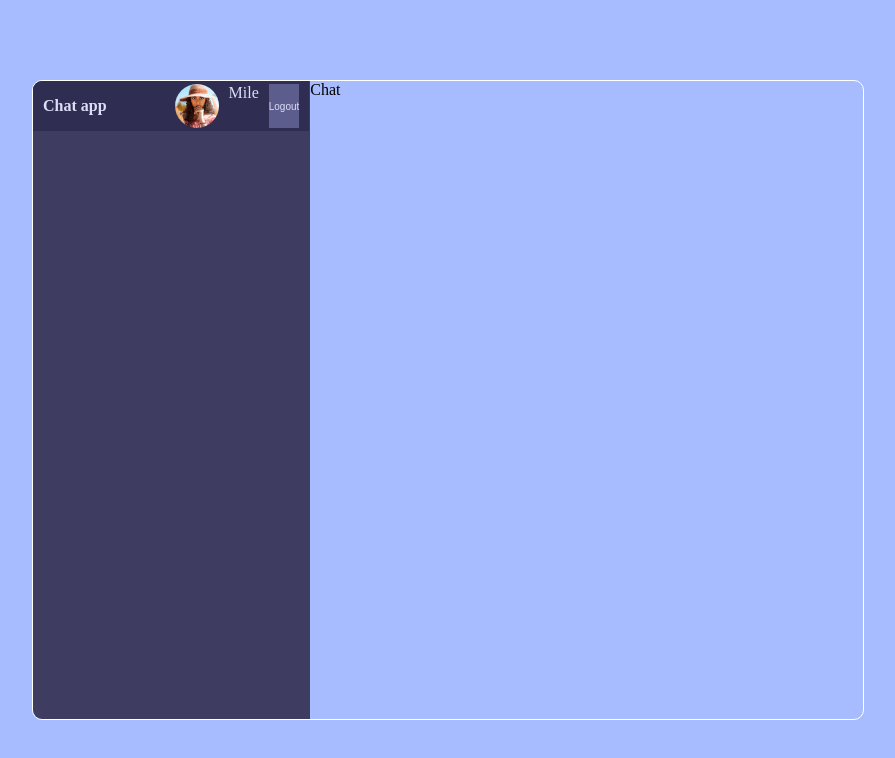
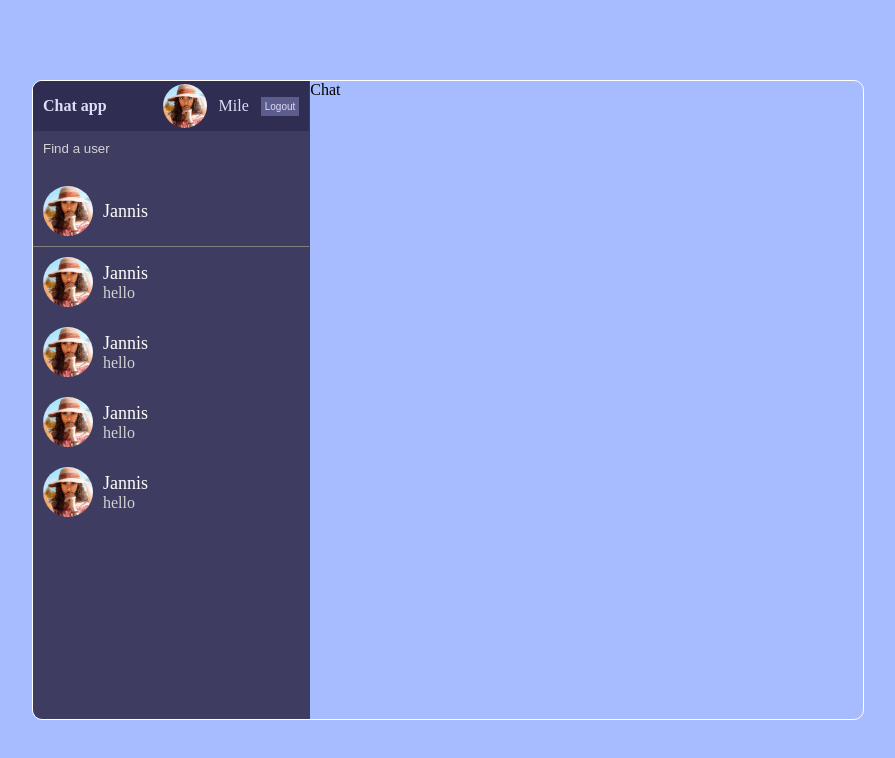
Before and after one commit to filiptrifunovic-mile/chat, a React (Create React App) app: page / in a window 1280 px wide. Shown: the top 758 px of the page, without its empty margins (192-1087 px from the left). Built offline with nearby package versions, Linux system fonts and the light colour scheme.

Commit message:
chats component

```diff
--- a/src/components/Chats.jsx
+++ b/src/components/Chats.jsx
@@ -1,7 +1,39 @@
 import React from "react";
+import image from "../img/1.jpg";
 
 const Chats = () => {
-  return <div>Chats</div>;
+  return (
+    <div className="chats">
+      <div className="userChat">
+        <img src={image} alt="avatar" />
+        <div className="userChatInfo">
+          <span>Jannis</span>
+          <p>hello</p>
+        </div>
+      </div>
+      <div className="userChat">
+        <img src={image} alt="avatar" />
+        <div className="userChatInfo">
+          <span>Jannis</span>
+          <p>hello</p>
+        </div>
+      </div>
+      <div className="userChat">
+        <img src={image} alt="avatar" />
+        <div className="userChatInfo">
+          <span>Jannis</span>
+          <p>hello</p>
+        </div>
+      </div>
+      <div className="userChat">
+        <img src={image} alt="avatar" />
+        <div className="userChatInfo">
+          <span>Jannis</span>
+          <p>hello</p>
+        </div>
+      </div>
+    </div>
+  );
 };
 
 export default Chats;
--- a/src/components/Search.jsx
+++ b/src/components/Search.jsx
@@ -1,7 +1,20 @@
 import React from "react";
+import image from "../img/1.jpg";
 
 const Search = () => {
-  return <div>Search</div>;
+  return (
+    <div className="search">
+      <div className="searchForm">
+        <input type="text" placeholder="Find a user" />
+        <div className="userChat">
+          <img src={image} alt="avatar" />
+          <div className="userChatInfo">
+            <span>Jannis</span>
+          </div>
+        </div>
+      </div>
+    </div>
+  );
 };
 
 export default Search;
--- a/src/components/Sidebar.jsx
+++ b/src/components/Sidebar.jsx
@@ -1,10 +1,14 @@
 import React from "react";
+import Chats from "./Chats";
 import Navbar from "./Navbar";
+import Search from "./Search";
 
 const Sidebar = () => {
   return (
     <div className="sidebar">
       <Navbar />
+      <Search />
+      <Chats />
     </div>
   );
 };
--- a/src/style.scss
+++ b/src/style.scss
@@ -115,7 +115,8 @@
 
         .user {
           display: flex;
-          gap: 10px;
+          align-items: center;
+          gap: 12px;
         }
 
         img {
@@ -132,6 +133,56 @@
           font-size: 10px;
           border: none;
           cursor: pointer;
+          padding: 4px;
+        }
+      }
+      .search {
+        border-bottom: 1px solid gray;
+
+        .searchForm {
+          input {
+            background-color: transparent;
+            border: none;
+            color: white;
+            outline: none;
+            margin-bottom: 10px;
+            padding: 10px;
+
+            &::placeholder {
+              color: lightgray;
+            }
+          }
+        }
+      }
+
+      .userChat {
+        padding: 10px;
+        display: flex;
+        align-items: center;
+        gap: 10px;
+        color: white;
+        cursor: pointer;
+
+        &:hover {
+          background-color: #2f2d52;
+        }
+
+        img {
+          width: 50px;
+          height: 50px;
+          border-radius: 50%;
+          object-fit: cover;
+        }
+
+        .userChatInfo {
+          span {
+            font-size: 18px;
+            font-weight: 500;
+          }
+          p {
+            font-size: 14;
+            color: lightgray;
+          }
         }
       }
     }
```
